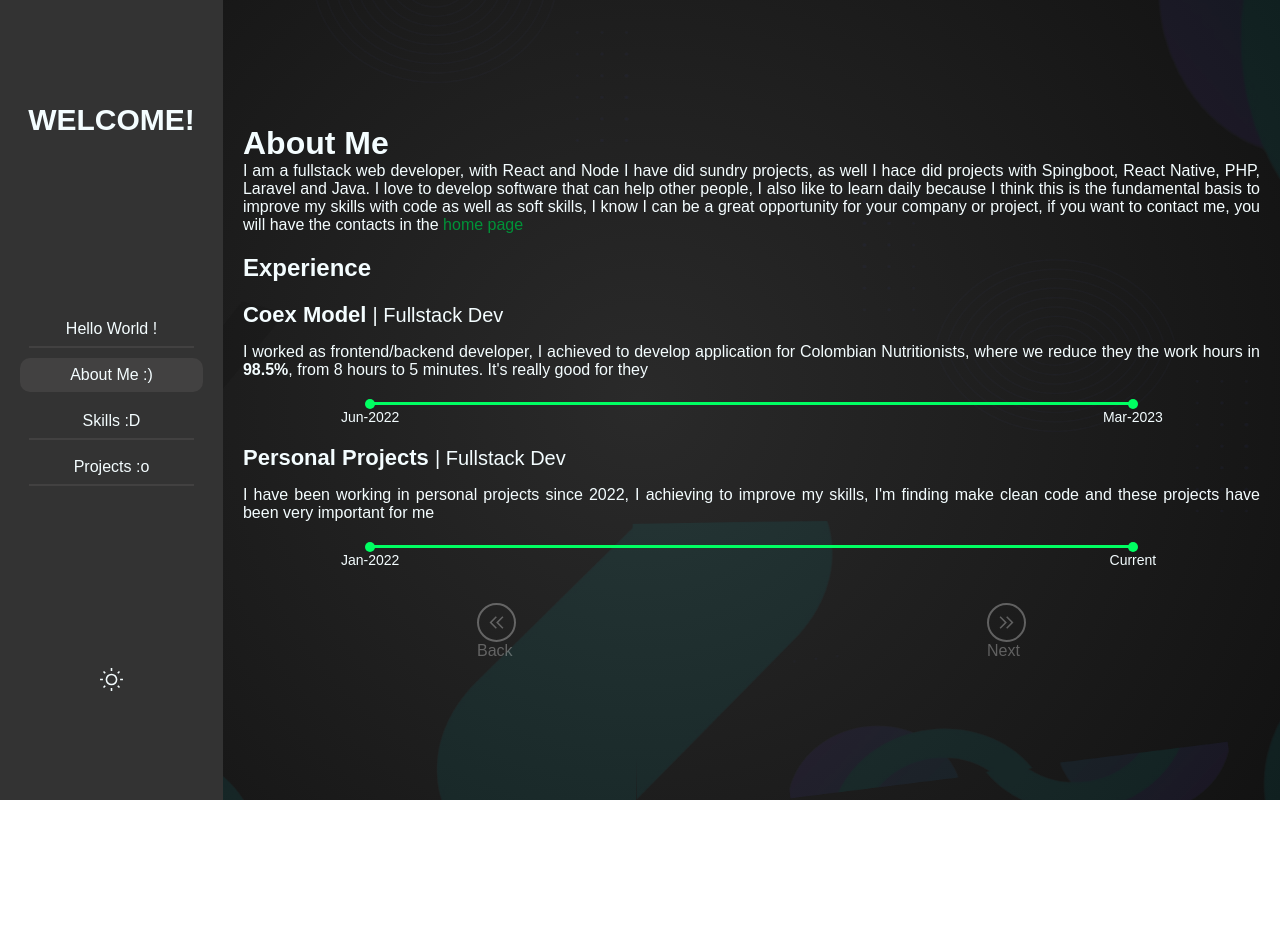
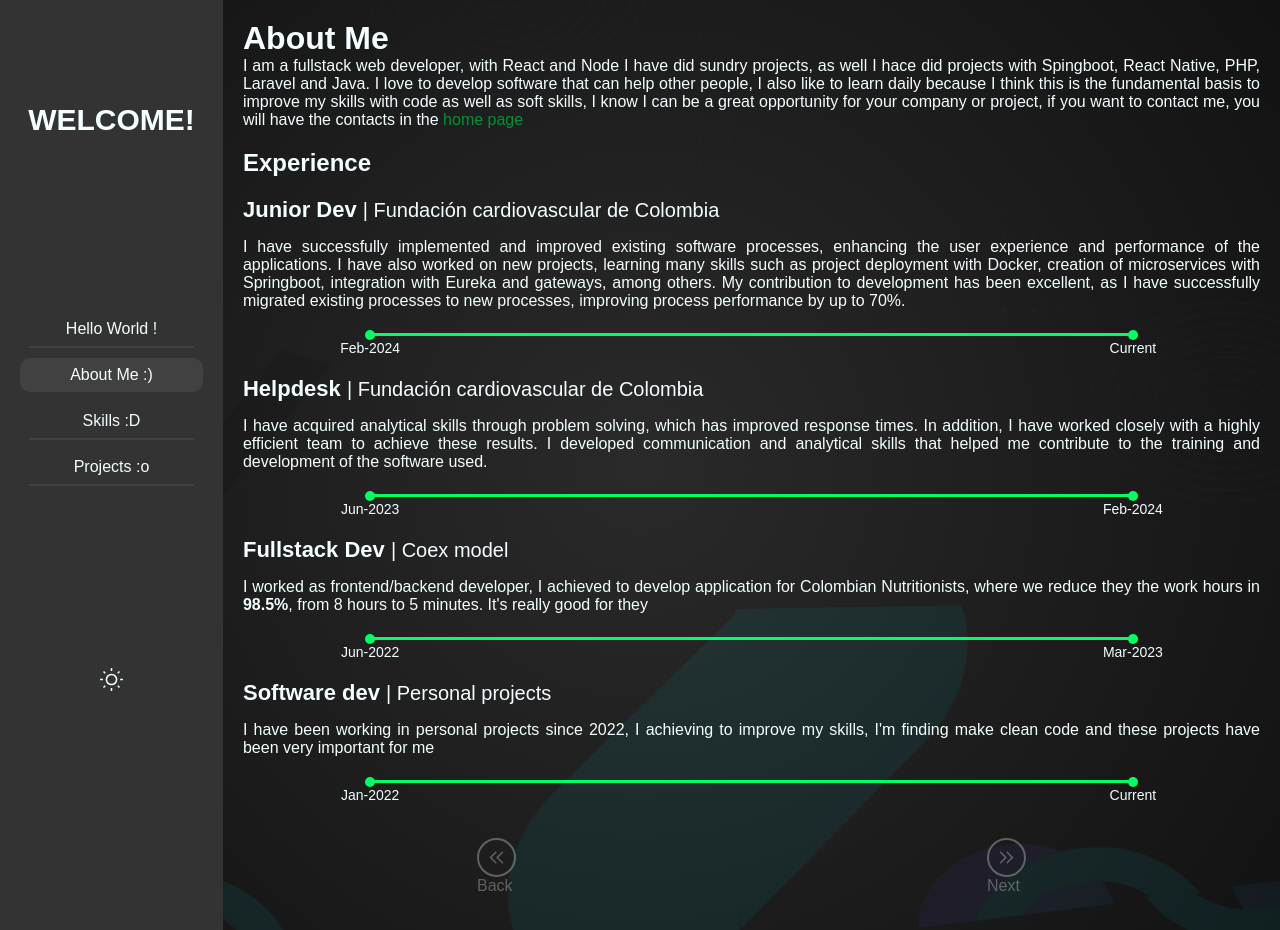
Before and after one commit to estevandev23/portfolio-dev, a React (Vite) app: page /about in a window 1280 px wide. Before the commit the page ends 800 px from the top, so only its background shows below. Built offline with nearby package versions, Linux system fonts and the light colour scheme; a web font is replaced by a local one.

Commit message:
Agregando nueva experiencia

```diff
--- a/src/components/aboutMe/AboutMe.jsx
+++ b/src/components/aboutMe/AboutMe.jsx
@@ -2,7 +2,6 @@ import { motion } from 'framer-motion'
 import EducationItem from './EducationItem'
 import './aboutMe.css'
 import { NavLink } from 'react-router-dom'
-import ButtonNext from '../buttonNext/ButtonNext'
 import GroupButtonNavigate from '../groupButtonNavigate/GroupButtonNavigate'
 
 const container = {
@@ -34,16 +33,24 @@ export default function AboutMe () {
       <motion.p variants={item}>I am a fullstack web developer, with React and Node I have did sundry projects, as well I hace did projects with Spingboot, React Native, PHP, Laravel and Java. I love to develop software that can help other people, I also like to learn daily because I think this is the fundamental basis to improve my skills with code as well as soft skills, I know I can be a great opportunity for your company or project, if you want to contact me, you will have the contacts in the <NavLink to='/' className='redirect'>home page</NavLink></motion.p>
       <div>
         <motion.h3 variants={item}>Experience</motion.h3>
+        <EducationItem item={item} dateInitial='Feb-2024' dateFinal='Current'>
+          <motion.h4 variants={item}>Junior Dev <motion.span variants={item}>| Fundación cardiovascular de Colombia </motion.span></motion.h4>
+          <motion.p variants={item}>I have successfully implemented and improved existing software processes, enhancing the user experience and performance of the applications. I have also worked on new projects, learning many skills such as project deployment with Docker, creation of microservices with Springboot, integration with Eureka and gateways, among others. My contribution to development has been excellent, as I have successfully migrated existing processes to new processes, improving process performance by up to 70%.</motion.p>
+        </EducationItem>
+        <EducationItem item={item} dateInitial='Jun-2023' dateFinal='Feb-2024'>
+          <motion.h4 variants={item}>Helpdesk <motion.span variants={item}>| Fundación cardiovascular de Colombia</motion.span></motion.h4>
+          <motion.p variants={item}>I have acquired analytical skills through problem solving, which has improved response times. In addition, I have worked closely with a highly efficient team to achieve these results. I developed communication and analytical skills that helped me contribute to the training and development of the software used.</motion.p>
+        </EducationItem>
         <EducationItem item={item} dateInitial='Jun-2022' dateFinal='Mar-2023'>
-          <motion.h4 variants={item}>Coex Model <motion.span variants={item}>| Fullstack Dev</motion.span></motion.h4>
+          <motion.h4 variants={item}>Fullstack Dev <motion.span variants={item}>| Coex model</motion.span></motion.h4>
           <motion.p variants={item}>I worked as frontend/backend developer, I achieved to develop application for Colombian Nutritionists, where we reduce they the work hours in <strong>98.5%</strong>, from 8 hours to 5 minutes. It's really good for they</motion.p>
         </EducationItem>
         <EducationItem item={item} dateInitial='Jan-2022' dateFinal='Current'>
-          <motion.h4 variants={item}>Personal Projects <motion.span variants={item}>| Fullstack Dev</motion.span></motion.h4>
+          <motion.h4 variants={item}>Software dev <motion.span variants={item}>| Personal projects</motion.span></motion.h4>
           <motion.p variants={item}>I have been working in personal projects since 2022, I achieving to improve my skills, I'm finding make clean code and these projects have been very important for me</motion.p>
         </EducationItem>
       </div>
-      <GroupButtonNavigate backButton toNext='/skills' toBack='/' item={item}/>
+      <GroupButtonNavigate backButton toNext='/skills' toBack='/' item={item} />
     </motion.div>
   )
 }
```
